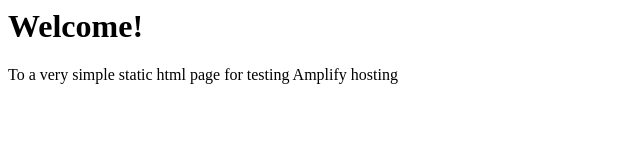
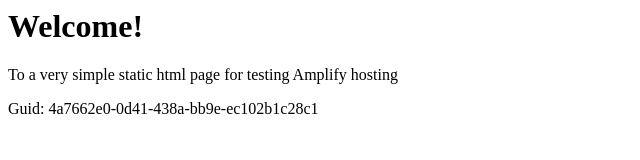
Before and after one commit to aws-aemilia-syd/Github-PR-Commit-Integration-Test-DoNotTouch-Gith-OKSLNVO2-v1-preprod-ap-southeast-2, a website: page src/index.html in a window 1280 px wide. Shown: the whole page, without its empty margins (0-640 px from the left). Drawn offline with Linux system fonts and the light colour scheme.

Commit message:
commit from integ tests

```diff
--- a/src/index.html
+++ b/src/index.html
@@ -1,3 +1,5 @@
+
+
 <html lang="en">
 
 <head>
@@ -10,6 +12,6 @@
 <body>
     <h1>Welcome!</h1>
     <p>To a very simple static html page for testing Amplify hosting</p>
-</body>
+    <p>Guid: 4a7662e0-0d41-438a-bb9e-ec102b1c28c1</p></body>
 
 </html>
```
